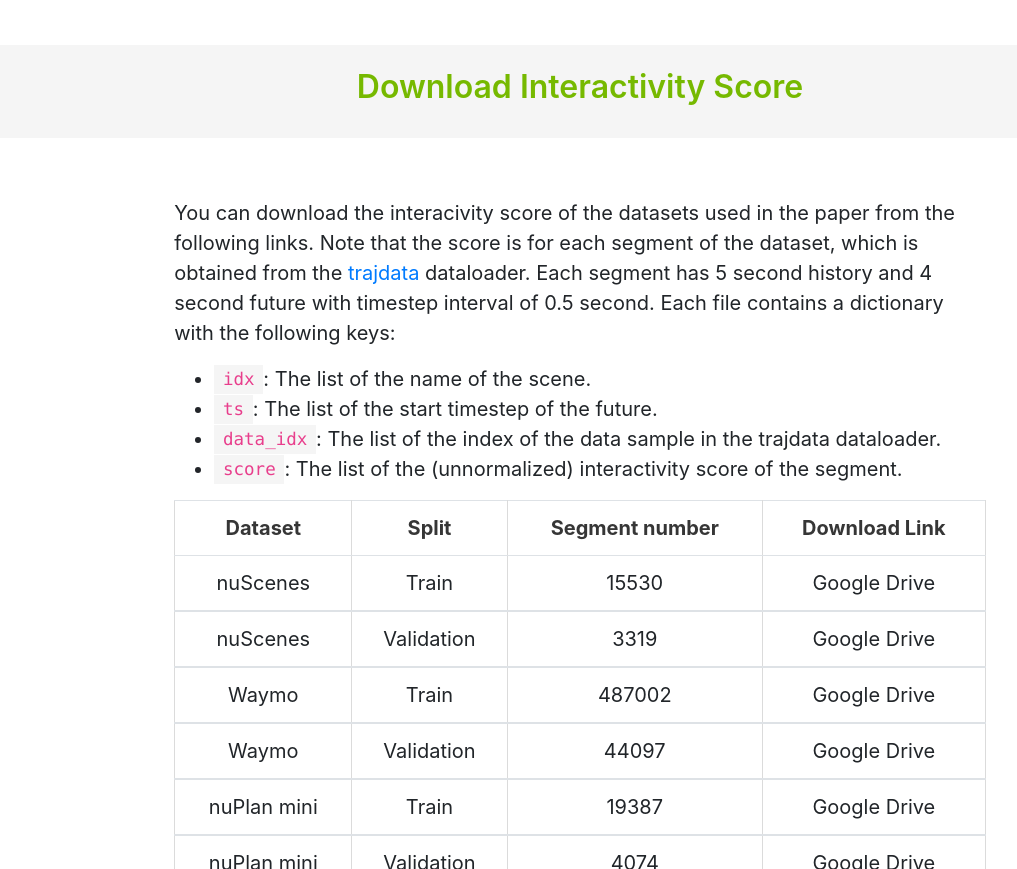
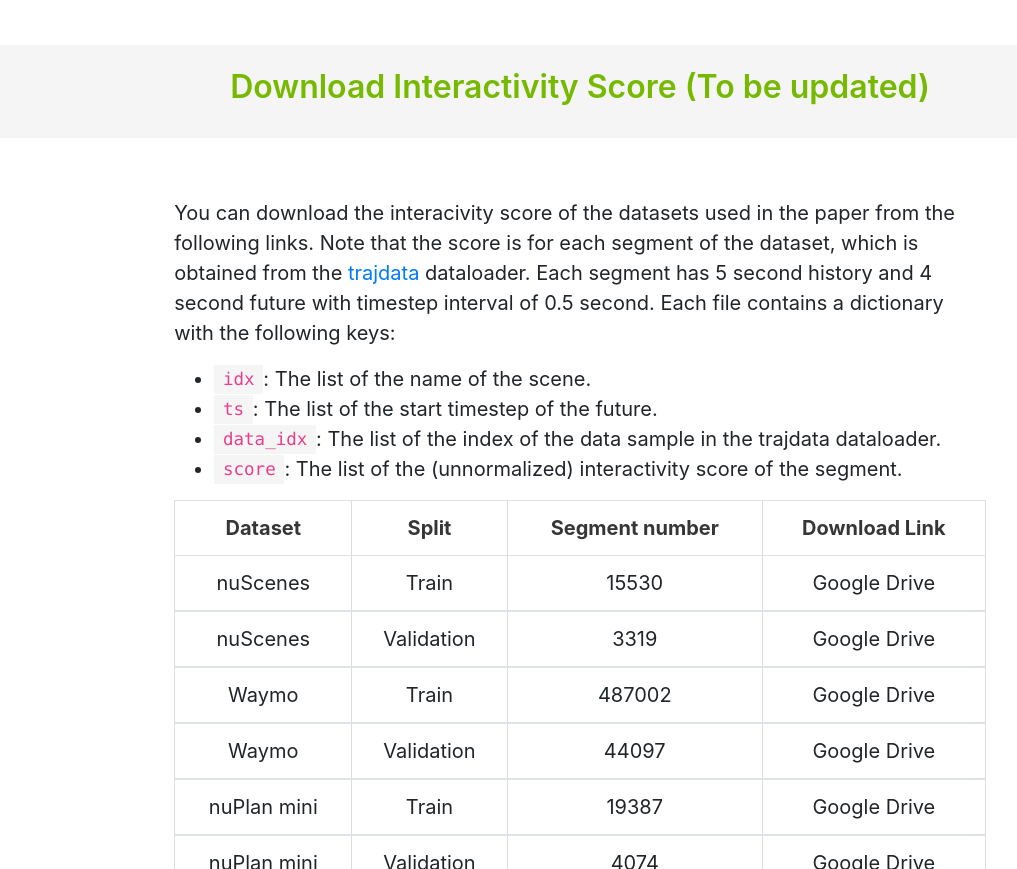
Before and after one commit to surprise-potential/surprise-potential.github.io, a plain HTML site: page index.html in a window 1280 px wide. Shown: the part 3764-4633 px from the top of the page, without its empty margins (60-1077 px from the left). Drawn offline with nearby package versions, Linux system fonts and the light colour scheme; some packages are replaced by stand-ins of ours; some icons are missing; a web font is replaced by a local one.

Commit message:
Update index.html

```diff
--- a/index.html
+++ b/index.html
@@ -389,7 +389,7 @@
     <div class="container">
       <div class="columns is-centered">
         <div class="column is-three-quarters">
-          <h3 class="title is-3" style="text-align: center; padding-bottom: 1px; color: #76b900">Download Interactivity Score</h3>
+          <h3 class="title is-3" style="text-align: center; padding-bottom: 1px; color: #76b900">Download Interactivity Score (To be updated)</h3>
         </div>
       </div>
     </div>
```
